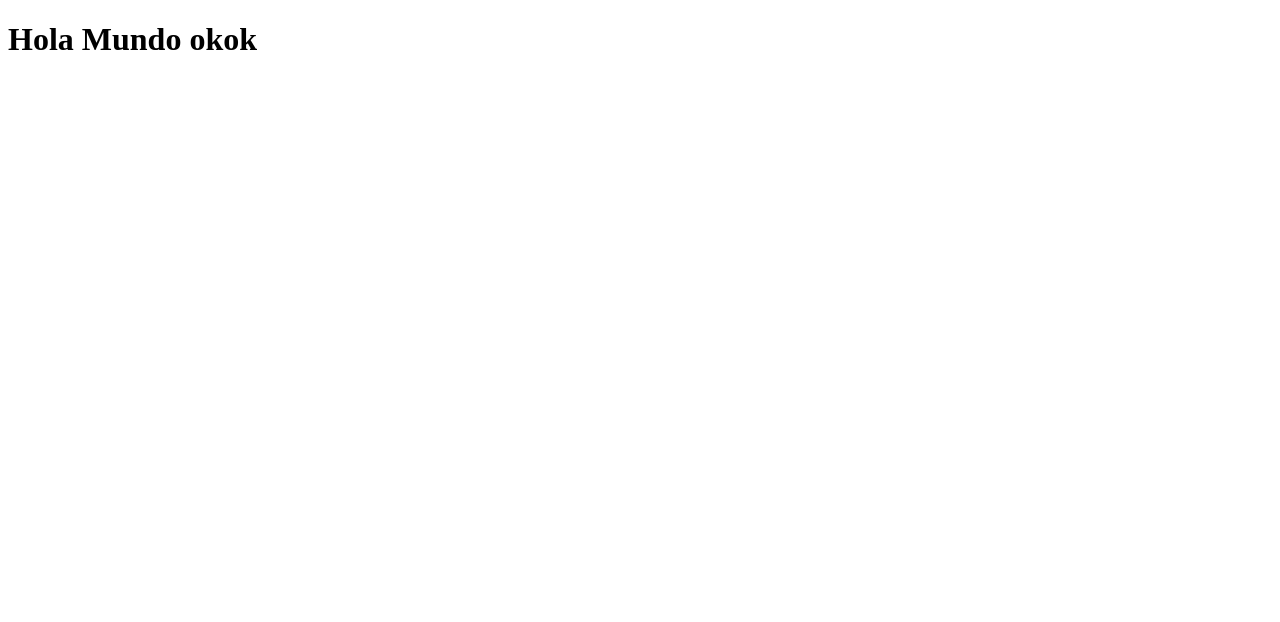
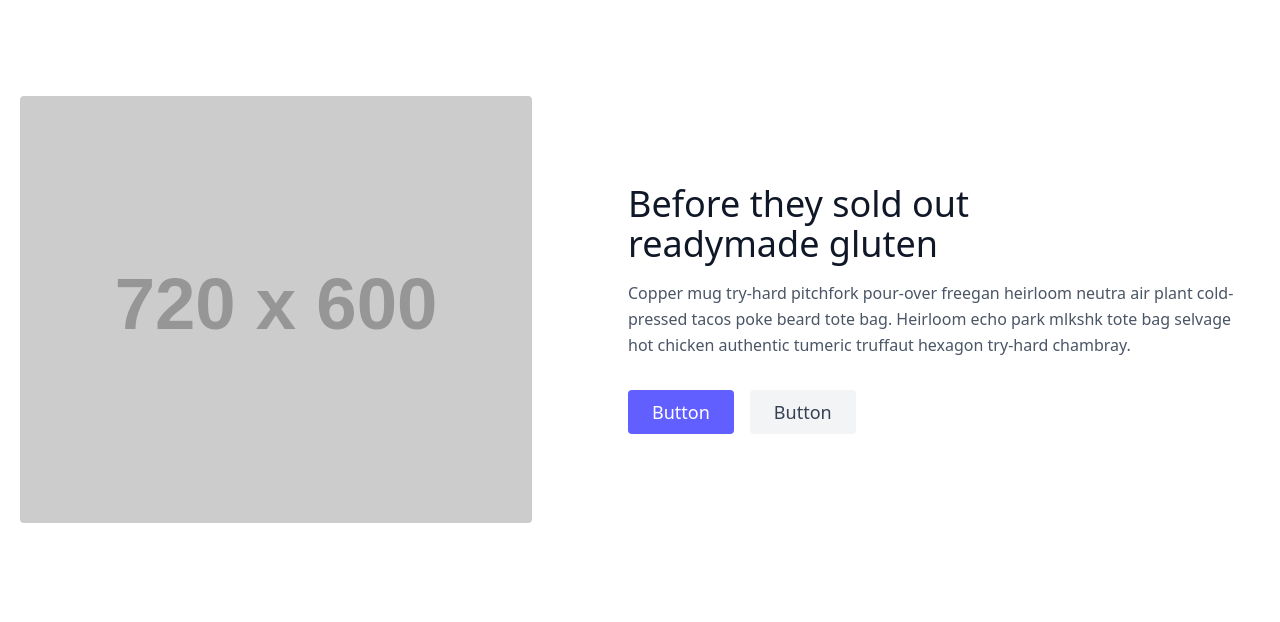
Before and after one commit to rpversontec/coolifly_static, a plain HTML site: page index.html in a window 1280 px wide. Drawn offline with nearby package versions, Linux system fonts and the light colour scheme; placeholder pictures from the web are drawn by us.

Commit message:
Se crea ectualiza el  index.html

```diff
--- a/index.html
+++ b/index.html
@@ -3,9 +3,50 @@
   <head>
     <meta charset="UTF-8" />
     <meta name="viewport" content="width=device-width, initial-scale=1.0" />
+    <script src="https://cdn.jsdelivr.net/npm/@tailwindcss/browser@4"></script>
     <title>Document</title>
   </head>
   <body>
-    <h1>Hola Mundo okok</h1>
+    <section class="text-gray-600 body-font">
+      <div
+        class="container mx-auto flex px-5 py-24 md:flex-row flex-col items-center"
+      >
+        <div class="lg:max-w-lg lg:w-full md:w-1/2 w-5/6 mb-10 md:mb-0">
+          <img
+            class="object-cover object-center rounded"
+            alt="hero"
+            src="https://dummyimage.com/720x600"
+          />
+        </div>
+        <div
+          class="lg:flex-grow md:w-1/2 lg:pl-24 md:pl-16 flex flex-col md:items-start md:text-left items-center text-center"
+        >
+          <h1
+            class="title-font sm:text-4xl text-3xl mb-4 font-medium text-gray-900"
+          >
+            Before they sold out <br class="hidden lg:inline-block" />readymade
+            gluten
+          </h1>
+          <p class="mb-8 leading-relaxed">
+            Copper mug try-hard pitchfork pour-over freegan heirloom neutra air
+            plant cold-pressed tacos poke beard tote bag. Heirloom echo park
+            mlkshk tote bag selvage hot chicken authentic tumeric truffaut
+            hexagon try-hard chambray.
+          </p>
+          <div class="flex justify-center">
+            <button
+              class="inline-flex text-white bg-indigo-500 border-0 py-2 px-6 focus:outline-none hover:bg-indigo-600 rounded text-lg"
+            >
+              Button
+            </button>
+            <button
+              class="ml-4 inline-flex text-gray-700 bg-gray-100 border-0 py-2 px-6 focus:outline-none hover:bg-gray-200 rounded text-lg"
+            >
+              Button
+            </button>
+          </div>
+        </div>
+      </div>
+    </section>
   </body>
 </html>
```
